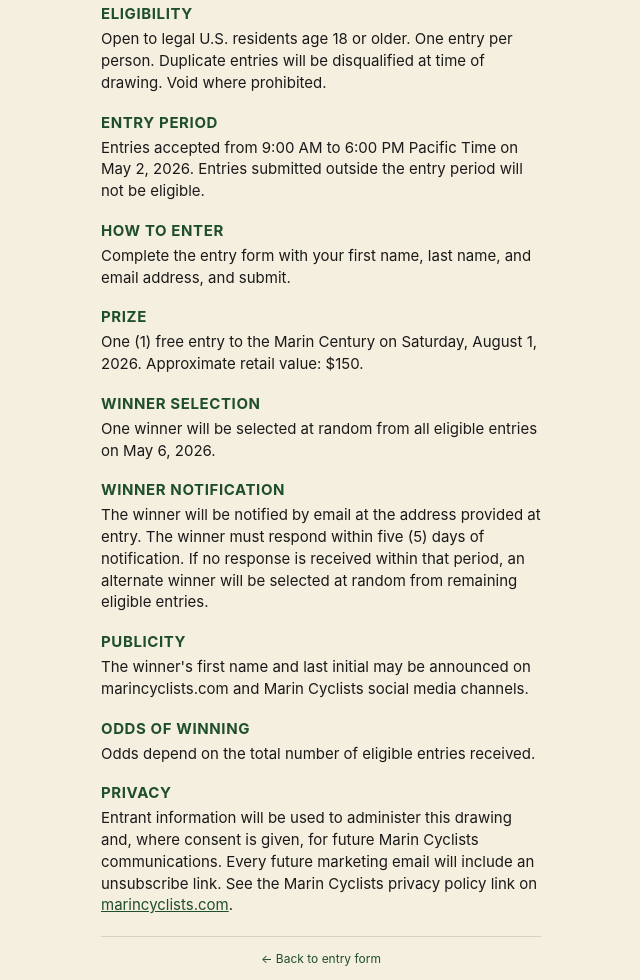
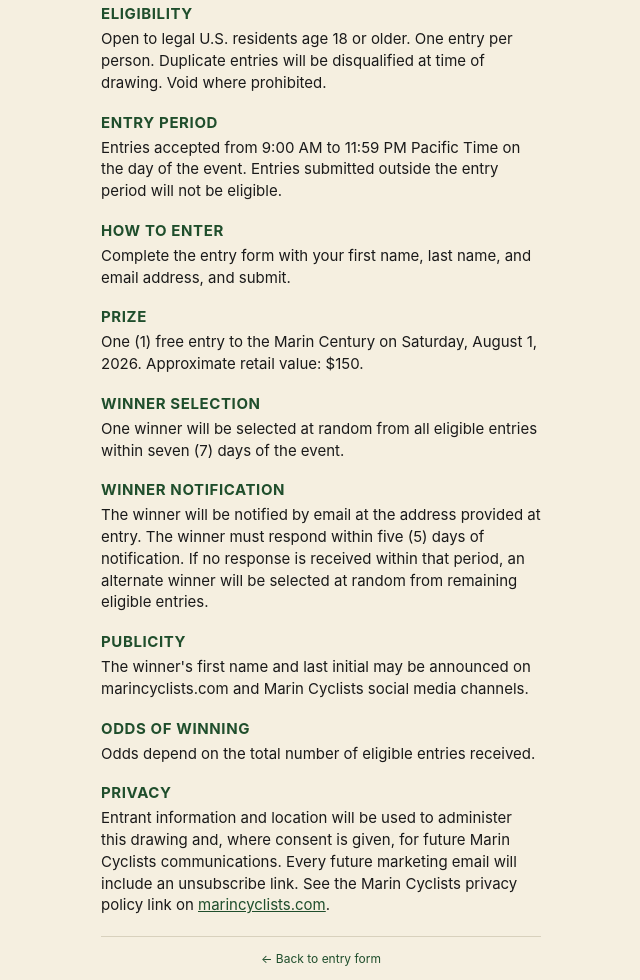
Before and after one commit to rdy4trvl/Raffle, a plain HTML site: page rules.html in a window 1280 px wide. Shown: the part 418-1398 px from the top of the page, without its empty margins (319-959 px from the left). Drawn offline with Linux system fonts and the light colour scheme.

Commit message:
Update raffle official rules

```diff
--- a/rules.html
+++ b/rules.html
@@ -31,7 +31,7 @@
     <p>Open to legal U.S. residents age 18 or older. One entry per person. Duplicate entries will be disqualified at time of drawing. Void where prohibited.</p>
 
     <h3>Entry Period</h3>
-    <p>Entries accepted from 9:00 AM to 6:00 PM Pacific Time on May 2, 2026. Entries submitted outside the entry period will not be eligible.</p>
+    <p>Entries accepted from 9:00 AM to 11:59 PM Pacific Time on the day of the event. Entries submitted outside the entry period will not be eligible.</p>
 
     <h3>How to Enter</h3>
     <p>Complete the entry form with your first name, last name, and email address, and submit.</p>
@@ -40,7 +40,7 @@
     <p>One (1) free entry to the Marin Century on Saturday, August 1, 2026. Approximate retail value: $150.</p>
 
     <h3>Winner Selection</h3>
-    <p>One winner will be selected at random from all eligible entries on May 6, 2026.</p>
+    <p>One winner will be selected at random from all eligible entries within seven (7) days of the event.</p>
 
     <h3>Winner Notification</h3>
     <p>The winner will be notified by email at the address provided at entry. The winner must respond within five (5) days of notification. If no response is received within that period, an alternate winner will be selected at random from remaining eligible entries.</p>
@@ -52,7 +52,7 @@
     <p>Odds depend on the total number of eligible entries received.</p>
 
     <h3>Privacy</h3>
-    <p>Entrant information will be used to administer this drawing and, where consent is given, for future Marin Cyclists communications. Every future marketing email will include an unsubscribe link. See the Marin Cyclists privacy policy link on <a href="https://marincyclists.com" target="_blank" rel="noopener">marincyclists.com</a>.</p>
+    <p>Entrant information and location will be used to administer this drawing and, where consent is given, for future Marin Cyclists communications. Every future marketing email will include an unsubscribe link. See the Marin Cyclists privacy policy link on <a href="https://marincyclists.com" target="_blank" rel="noopener">marincyclists.com</a>.</p>
   </section>
 
   <footer class="legal-footer">
```
